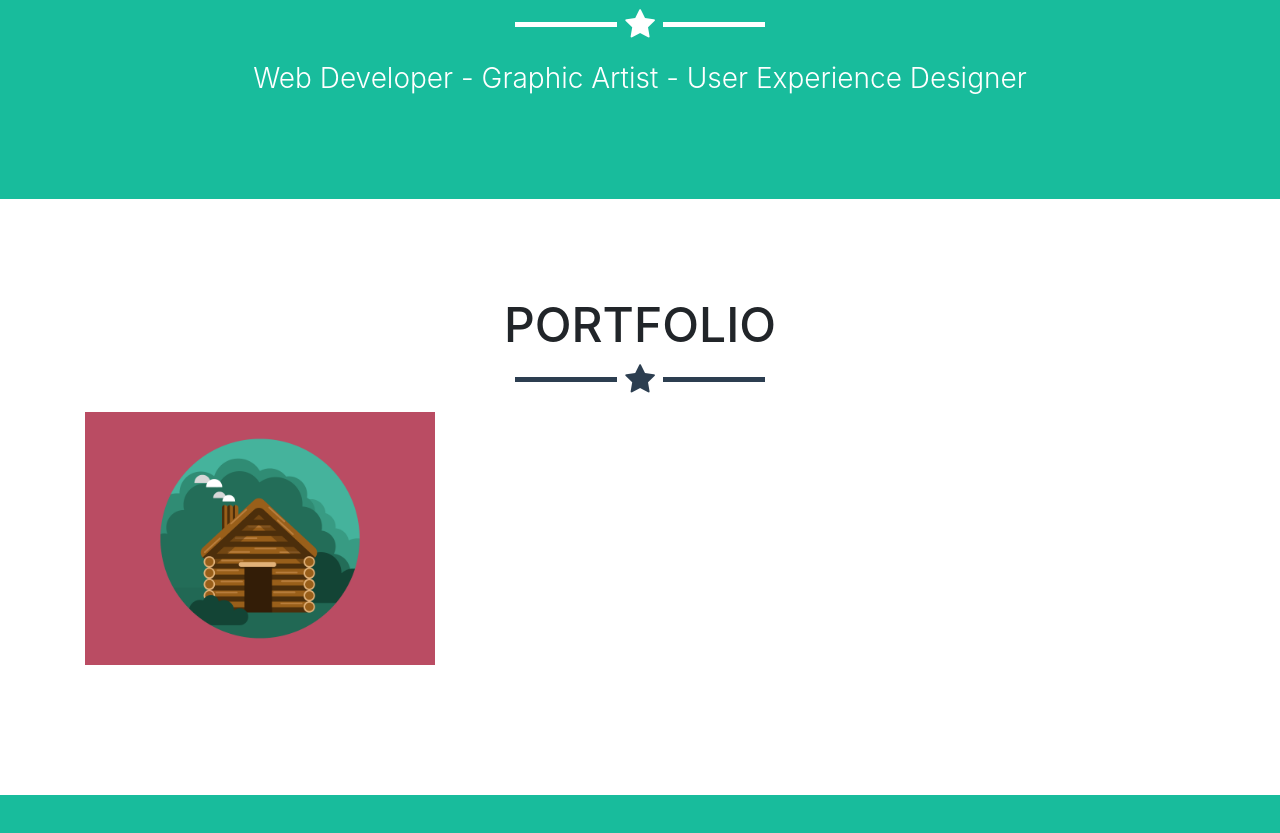
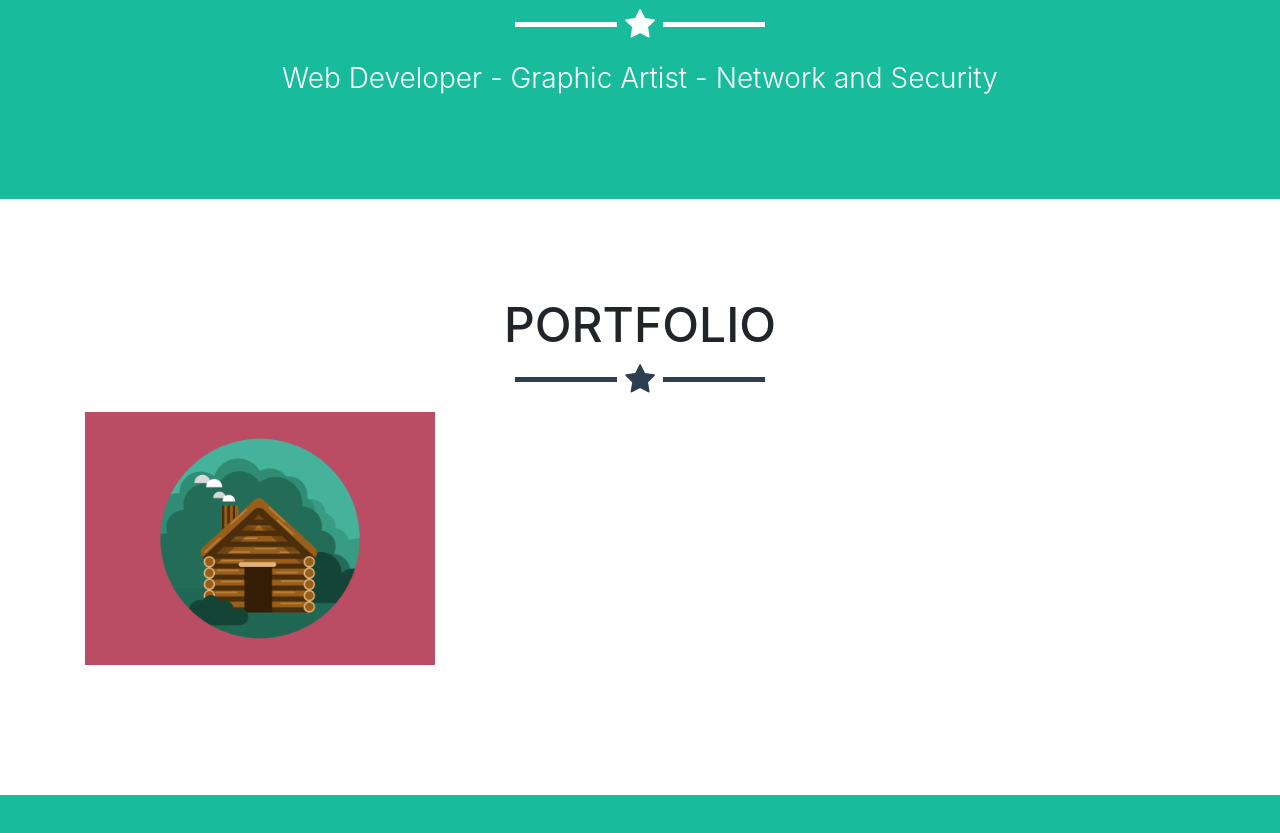
Before and after one commit to Jagermeister95/Joaojaquias.github.io, a website with bundled scripts: page index.html in a window 1280 px wide. Shown: the part 895-1728 px from the top of the page. Built offline with nearby package versions, Linux system fonts and the light colour scheme; a script that the page names is missing.

Commit message:
Update index.html

```diff
--- a/index.html
+++ b/index.html
@@ -56,7 +56,7 @@
         <div class="intro-text">
           <span class="name">Joao Paulo Mangilit Jaquias</span>
           <hr class="star-light">
-          <span class="skills">Web Developer - Graphic Artist - User Experience Designer</span>
+          <span class="skills">Web Developer - Graphic Artist - Network and Security</span>
         </div>
       </div>
     </header>
```
